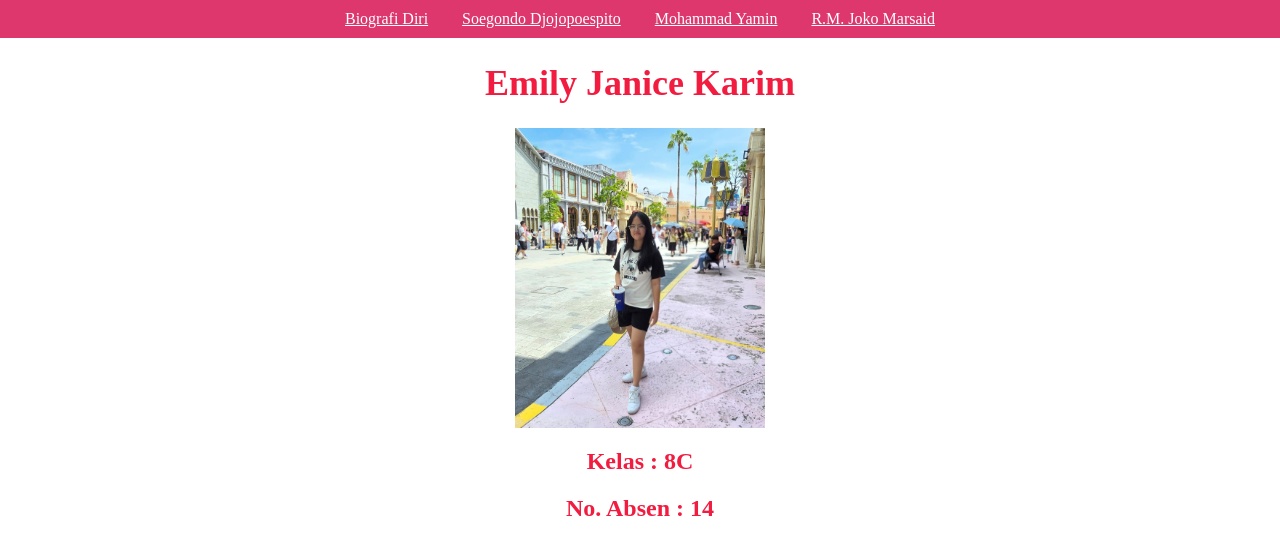
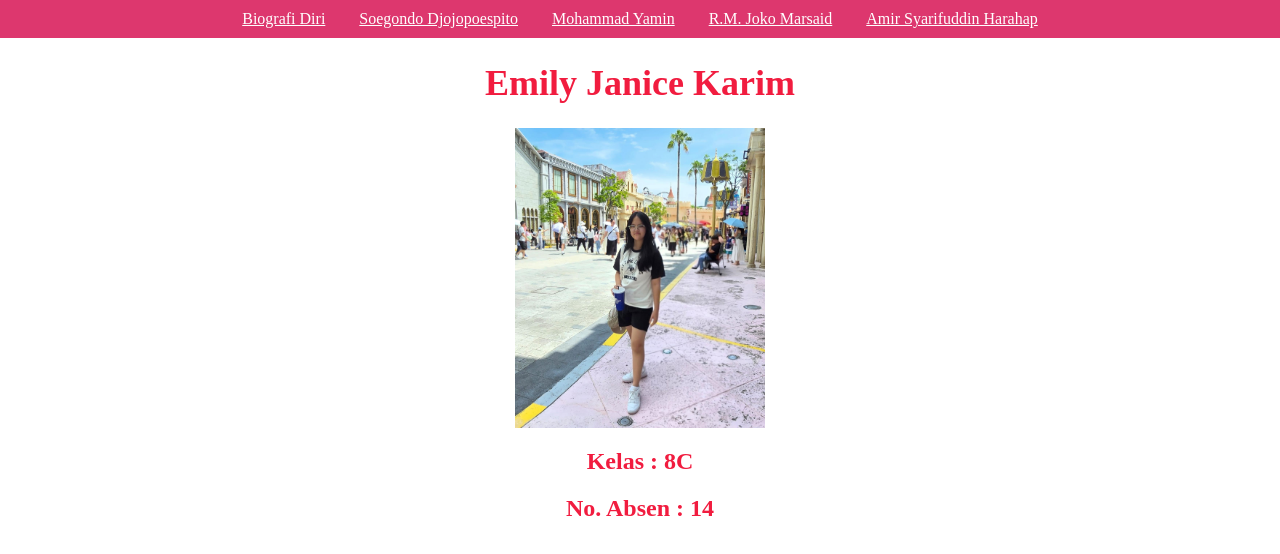
Before and after one commit to emilyjk-jpg/sumpem, a plain HTML site: page index.html in a window 1280 px wide. Drawn offline with Linux system fonts and the light colour scheme.

Commit message:
Update index.html

```diff
--- a/index.html
+++ b/index.html
@@ -55,10 +55,12 @@
         <a href="karakter1.html">Soegondo Djojopoespito</a>
         <a href="karakter2.html">Mohammad Yamin</a>
         <a href="karakter3.html">R.M. Joko Marsaid</a>
+        <a href="karakter4.html">Amir Syarifuddin Harahap</a>
     </header>
     <h1>Emily Janice Karim</h1>
     <img src="WhatsApp Image 2025-11-12 at 8.02.45 PM.jpeg" width="250" height="300">
         <h2 style="color: rgb(241, 28, 63); text-align: center;">Kelas : 8C</h2>
         <h2 style="color: rgb(241, 28, 63); text-align: center;">No. Absen : 14</h2>
 </body>
+
 </html>
```
